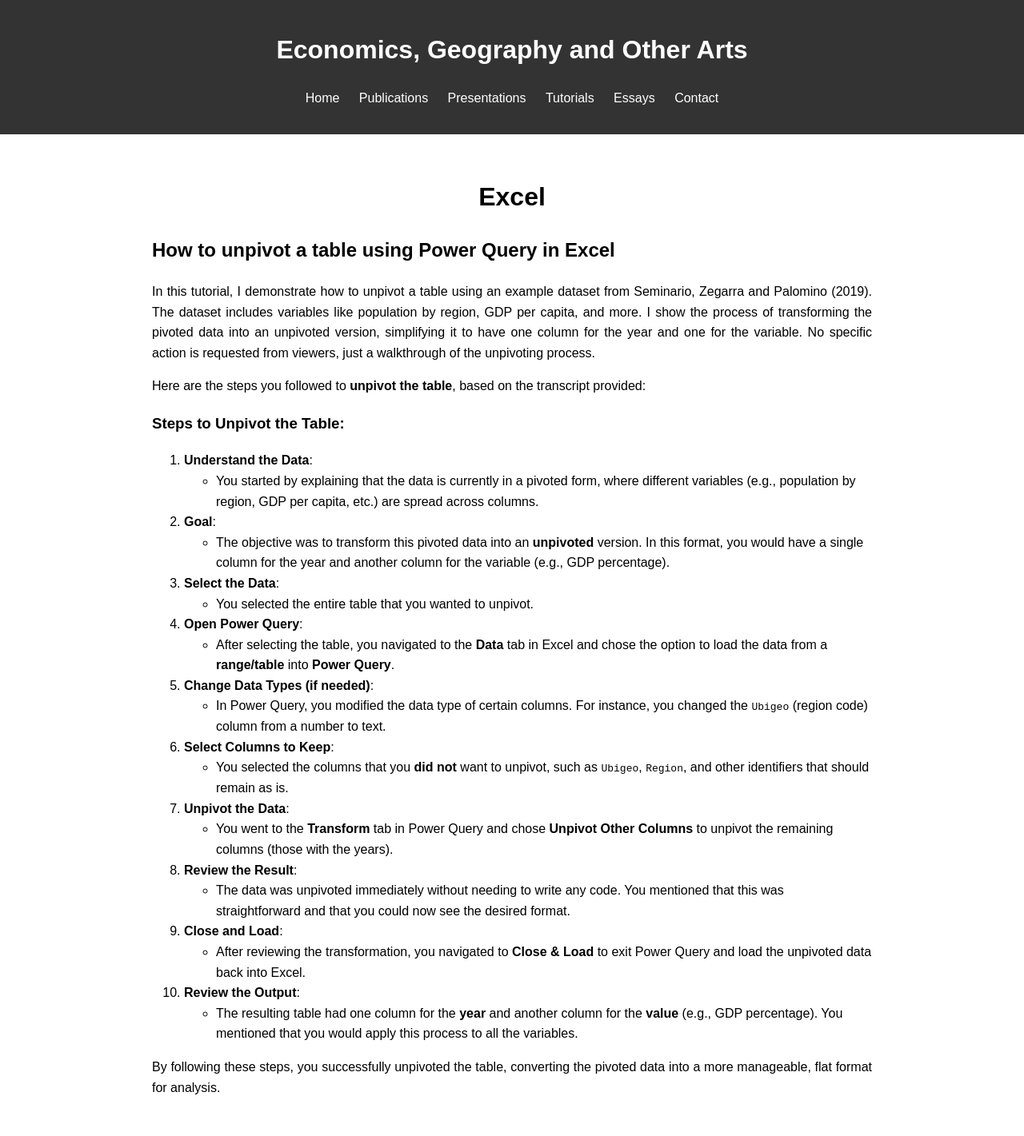
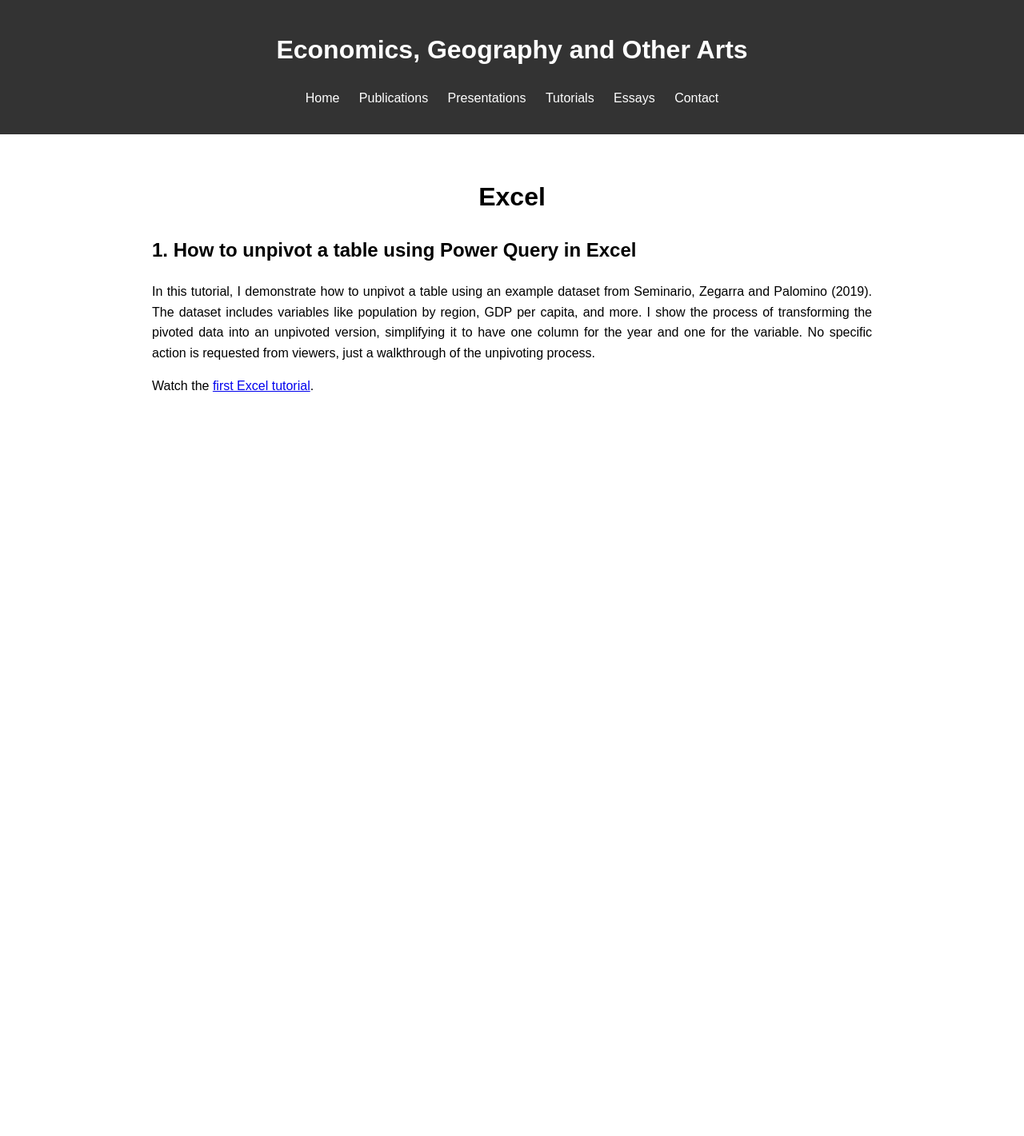
Before and after one commit to Favioleiva/favioleiva.github.io, a Jekyll site: the page built from excel.md, in a window 1280 px wide. Shown: the whole page at 80% size. Built offline with Jekyll 4.4.1, drawn with Linux system fonts in a browser that asks for light colours; nearby versions of some CDN libraries; after the commit the page ends 900 px from its top, so only the background shows below that.

Commit message:
Update excel.md

```diff
--- a/excel.md
+++ b/excel.md
@@ -5,41 +5,7 @@
 ---
 <center> <h1>Excel</h1> </center>
 
-## How to unpivot a table using Power Query in Excel
+## 1. How to unpivot a table using Power Query in Excel
 In this tutorial, I demonstrate how to unpivot a table using an example dataset from Seminario, Zegarra and Palomino (2019). The dataset includes variables like population by region, GDP per capita, and more. I show the process of transforming the pivoted data into an unpivoted version, simplifying it to have one column for the year and one for the variable. No specific action is requested from viewers, just a walkthrough of the unpivoting process.
 
-Here are the steps you followed to **unpivot the table**, based on the transcript provided:
-
-### Steps to Unpivot the Table:
-
-1. **Understand the Data**:
-   - You started by explaining that the data is currently in a pivoted form, where different variables (e.g., population by region, GDP per capita, etc.) are spread across columns.
-
-2. **Goal**:
-   - The objective was to transform this pivoted data into an **unpivoted** version. In this format, you would have a single column for the year and another column for the variable (e.g., GDP percentage).
-
-3. **Select the Data**:
-   - You selected the entire table that you wanted to unpivot.
-
-4. **Open Power Query**:
-   - After selecting the table, you navigated to the **Data** tab in Excel and chose the option to load the data from a **range/table** into **Power Query**.
-
-5. **Change Data Types (if needed)**:
-   - In Power Query, you modified the data type of certain columns. For instance, you changed the `Ubigeo` (region code) column from a number to text.
-
-6. **Select Columns to Keep**:
-   - You selected the columns that you **did not** want to unpivot, such as `Ubigeo`, `Region`, and other identifiers that should remain as is.
-
-7. **Unpivot the Data**:
-   - You went to the **Transform** tab in Power Query and chose **Unpivot Other Columns** to unpivot the remaining columns (those with the years).
-
-8. **Review the Result**:
-   - The data was unpivoted immediately without needing to write any code. You mentioned that this was straightforward and that you could now see the desired format.
-
-9. **Close and Load**:
-   - After reviewing the transformation, you navigated to **Close & Load** to exit Power Query and load the unpivoted data back into Excel.
-
-10. **Review the Output**:
-    - The resulting table had one column for the **year** and another column for the **value** (e.g., GDP percentage). You mentioned that you would apply this process to all the variables.
-
-By following these steps, you successfully unpivoted the table, converting the pivoted data into a more manageable, flat format for analysis.
+Watch the [first Excel tutorial](https://www.loom.com/share/a9a5d168a9124aedb5f8f3a4ec8b5694?sid=13f37d5f-46d1-4df3-879e-ffb3327ddb93).
```
